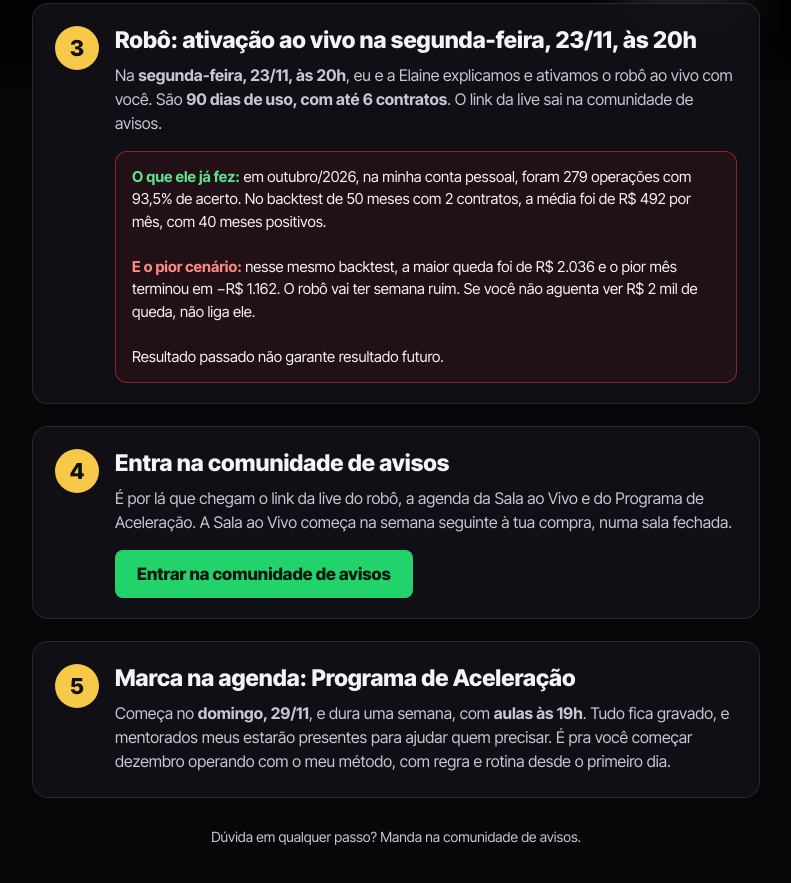
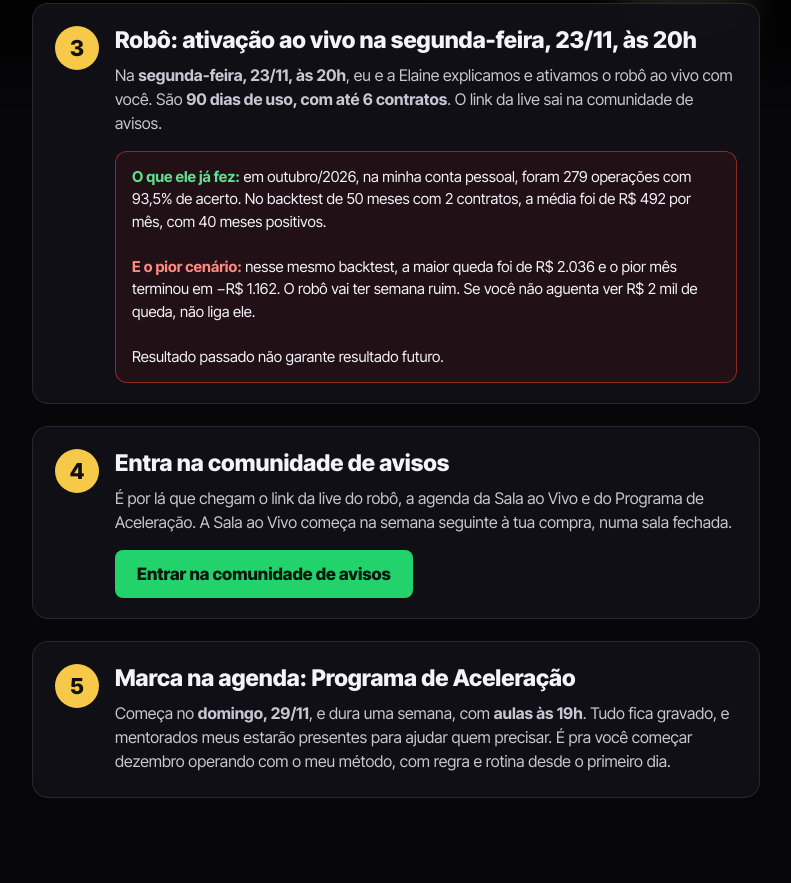
Before and after one commit to rodrigocohenoficial/black-friday-2026, a plain HTML site: page boas-vindas.html in a window 1280 px wide. Shown: the part 764-1647 px from the top of the page, without its empty margins (244-1035 px from the left). After the commit the page ends 1626 px from the top, so only its background shows below. Drawn offline with Linux system fonts and the light colour scheme.

Commit message:
Boas-vindas: tira a linha de dúvidas (a comunidade é só de avisos)
Co-Authored-By: Claude Opus 5.5 <noreply@anthropic.com>
Claude-Session: https://claude.ai/code/session_019J4ujHrXtLZfByAtGeeyHZ

```diff
--- a/boas-vindas.html
+++ b/boas-vindas.html
@@ -89,7 +89,6 @@ h1 span{color:var(--gold)}
     <p>Começa no <b>domingo, 29/11</b>, e dura uma semana, com <b>aulas às 19h</b>. Tudo fica gravado, e mentorados meus estarão presentes para ajudar quem precisar. É pra você começar dezembro operando com o meu método, com regra e rotina desde o primeiro dia.</p>
   </section>
 
-  <p class="info">Dúvida em qualquer passo? Manda na comunidade de avisos.</p>
 </main>
 </body>
 </html>
```
